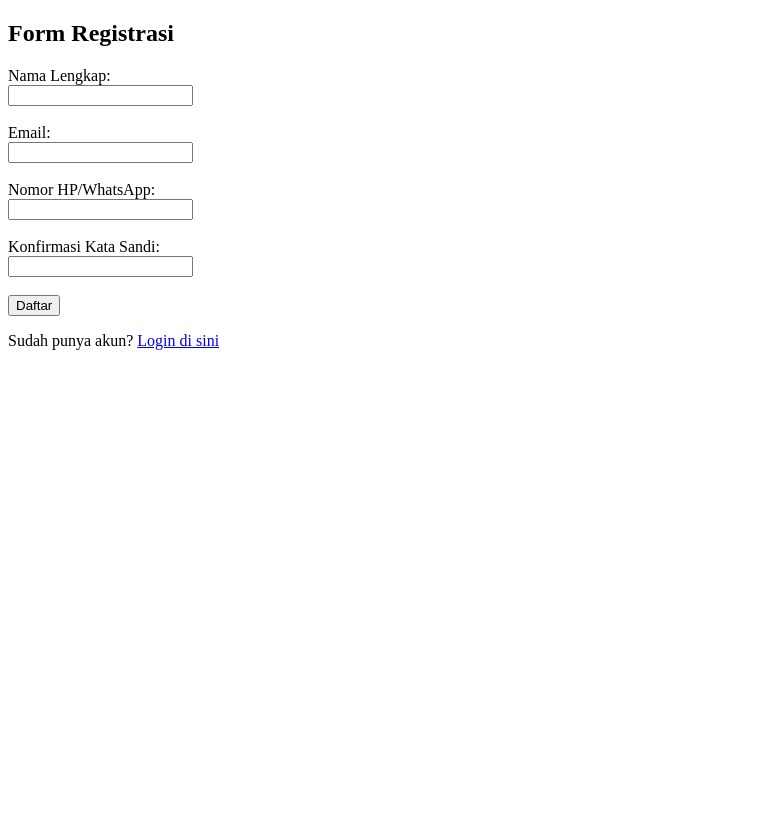
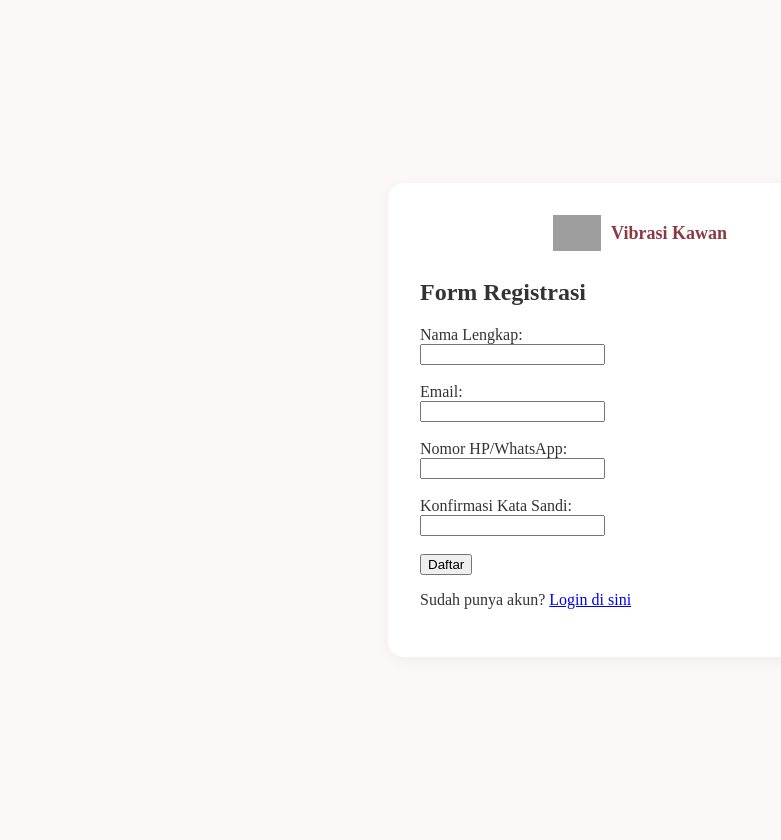
Before and after one commit to miajasika/Project-Vibrasi-Kawan, a Laravel app: page /register in a window 1280 px wide. Shown: the whole page, without its empty margins (0-781 px from the left). Before the commit the page ends 350 px from the top, so only its background shows below. Run offline with Laravel 12, Linux system fonts and the light colour scheme; grey boxes are pictures that could not be loaded.

Commit message:
feat: tampilkan flash message success dan error di layout auth

```diff
--- a/resources/views/layouts/auth.blade.php
+++ b/resources/views/layouts/auth.blade.php
@@ -5,11 +5,32 @@
     <meta name="viewport" content="width=device-width, initial-scale=1.0">
     <title>@yield('title', 'Autentikasi') - Vibrasi Kawan</title>
 </head>
-<body>
+<body style="margin: 0; font-family: sans-sertif; background-color: #FDF8F8; color: #333; display: flex; justify-content: center; align-items: center; min-height: 100vh; padding: 20px;">
 
-    <main class="auth-container">
+    <div style="width: 100%; max-width: 440px; background-color: #ffffff; padding: 32px; border-radius: 16px; box-shadow: 0 4px 16px rgba(0,0,0,0.05);">
+        <div style="text-align: center; margin-bottom: 24px;">
+            <a href="/" style="text-decoration: none; display: inline-flex; align-items: center; gap: 10px;">
+                <img src="{{ asset('images/logo.png') }}" alt="Logo Vibrasi Kawan" style="height: 36px;">
+                <strong style="font-size: 18px; color: #8B3A42;">Vibrasi Kawan</strong>
+            </a>
+        </div>
+
+        <!-- Flash Message (Sesuai Keputusan 3.1 & D5) -->
+        @if(session('success'))
+            <div style="background-color: #d4edda; color: #155724; padding: 12px 16px; border-radius: 8px; margin-bottom: 16px; font-size: 14px;">
+                {{ session('success') }}
+            </div>
+        @endif
+
+        @if(session('error'))
+            <div style="background-color: #f8d7da; color: #721c24; padding: 12px 16px; border-radius: 8px; margin-bottom: 16px; font-size: 14px;">
+                {{ session('error') }}
+            </div>
+        @endif
+
         @yield('content')
-    </main>
+    </div>
 
+    @stack('scripts')
 </body>
 </html>
```
